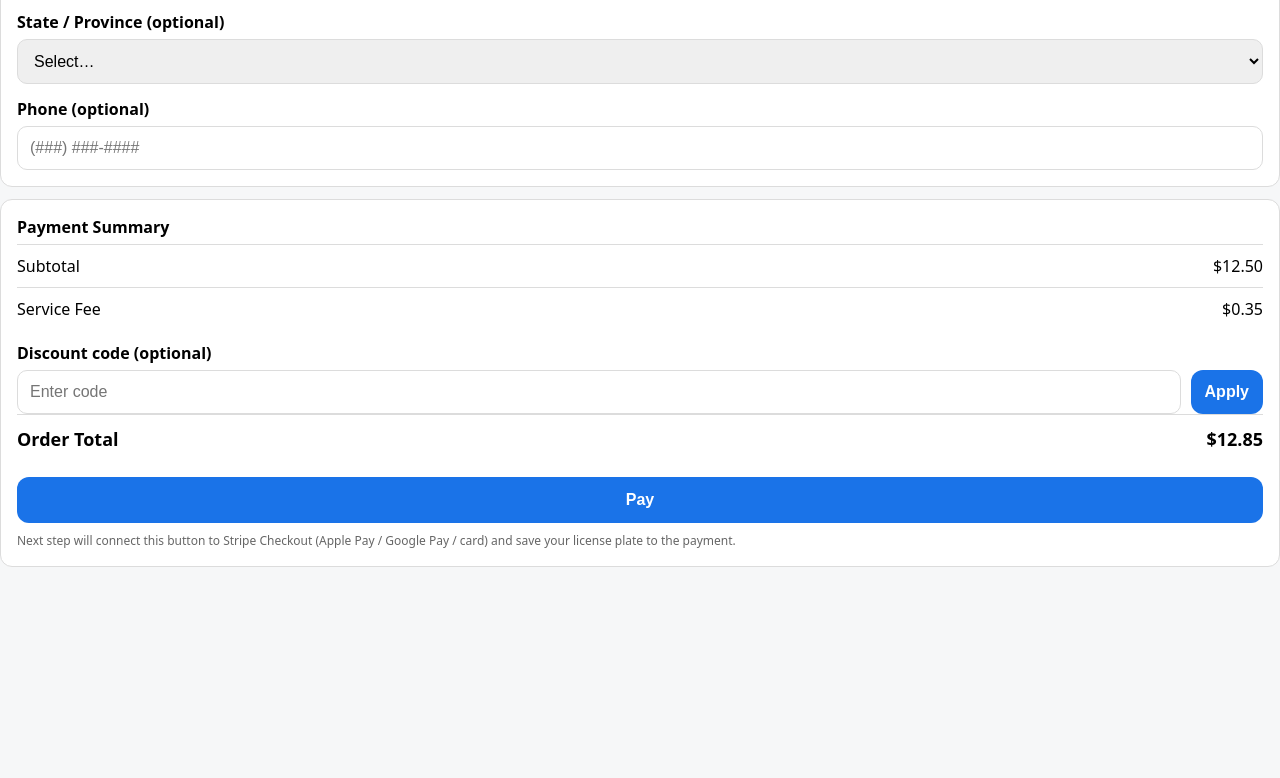
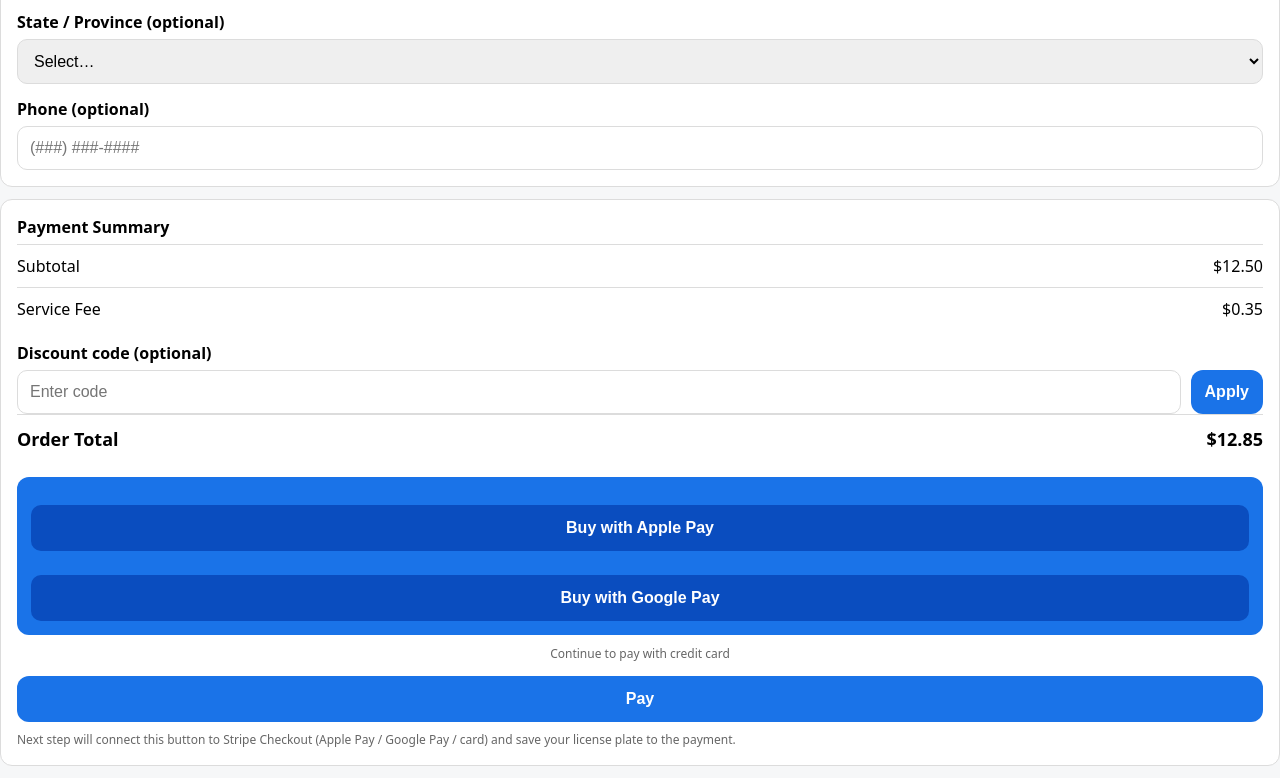
Before and after one commit to buckhananj-bit/Parking-pay, a plain HTML site: page index.html in a window 1280 px wide. Shown: the part 679-1457 px from the top of the page. Before the commit the page ends 1258 px from the top, so only its background shows below. Drawn offline with Linux system fonts and the light colour scheme.

Commit message:
Update index.html

```diff
--- a/index.html
+++ b/index.html
@@ -110,6 +110,54 @@
   </div>
   <div id="discountMsg"
       <div class="total"><div>Order Total</div><div id="total">$12.85</div></div>
+  <!-- Wallet buttons container -->
+<div style="
+  margin-top:14px;
+  padding:14px;
+  background:#1a73e8;
+  border-radius:12px;
+  display:flex;
+  flex-direction:column;
+  gap:10px;
+">
+  <button
+    id="applePayBtn"
+    type="button"
+    style="
+      width:100%;
+      padding:14px;
+      border:none;
+      border-radius:10px;
+      background:#0a4dbf;
+      color:#fff;
+      font-weight:900;
+      font-size:16px;
+    "
+  >
+    Buy with Apple Pay
+  </button>
+
+  <button
+    id="googlePayBtn"
+    type="button"
+    style="
+      width:100%;
+      padding:14px;
+      border:none;
+      border-radius:10px;
+      background:#0a4dbf;
+      color:#fff;
+      font-weight:900;
+      font-size:16px;
+    "
+  >
+    Buy with Google Pay
+  </button>
+</div>
+
+<div style="text-align:center; color:#666; font-size:12px; margin-top:10px;">
+  Continue to pay with credit card
+</div>
 
    <button id="payBtn">Pay</button>
       <div class="hint">
```
